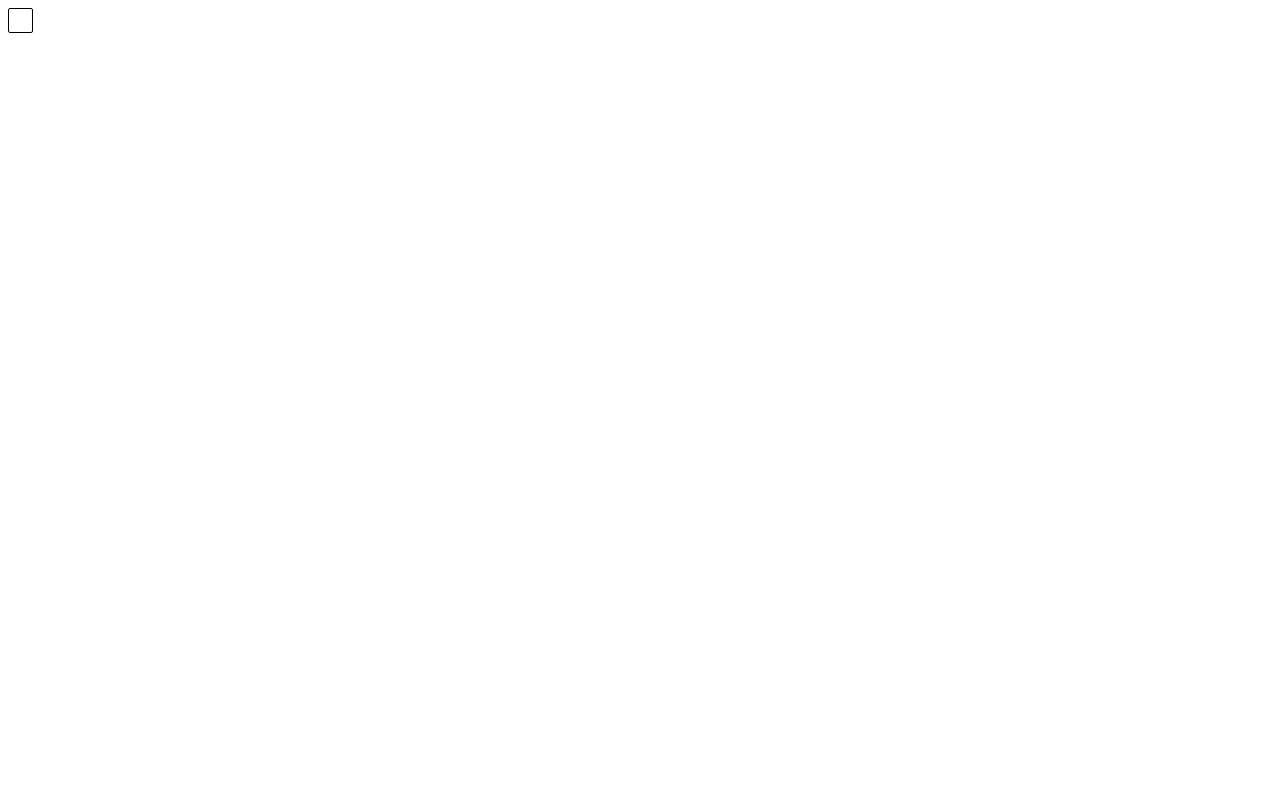
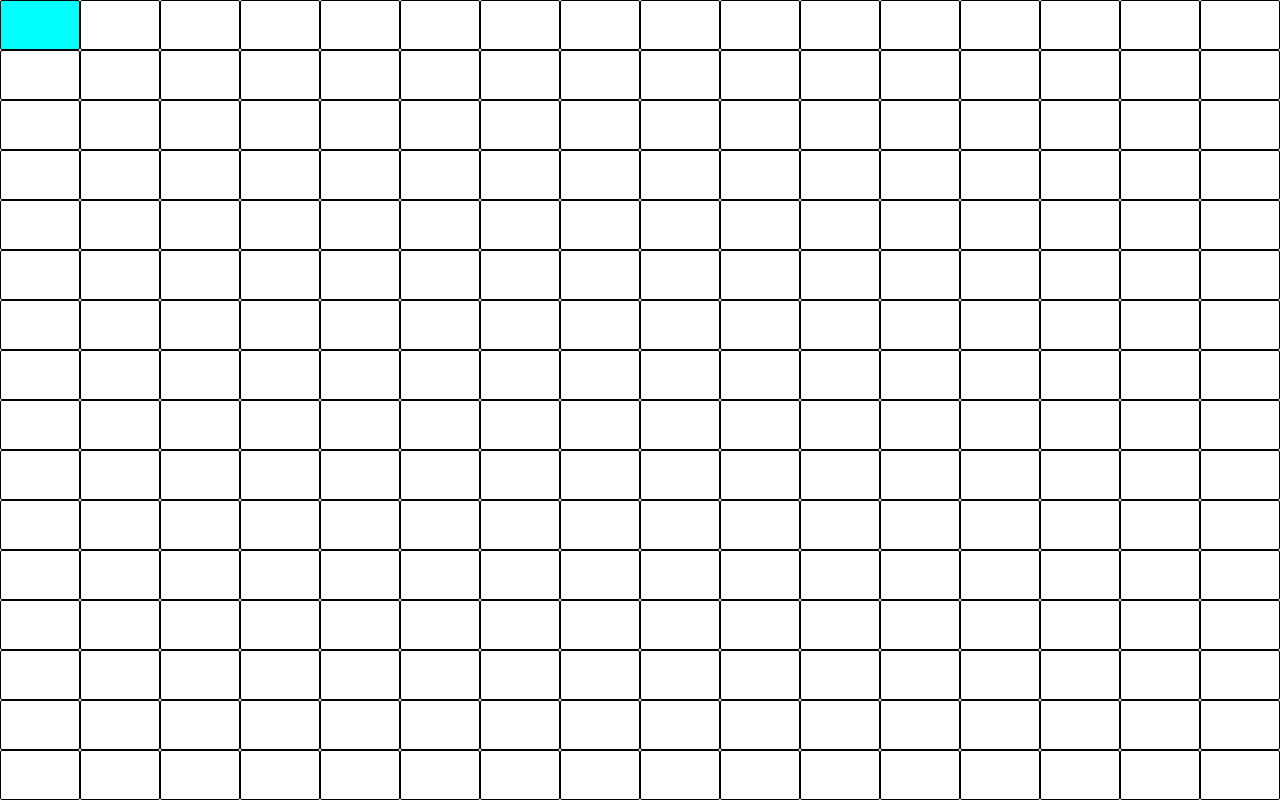
Before and after one commit to CristiBCN/Etch-a-Sketch, a plain HTML site: page index.html in a window 1280 px wide. Drawn offline with Linux system fonts and the light colour scheme.

Commit message:
Created and displayed the squares
The code creates  and displays 16x16 squares regardless the container dimensions

```diff
--- a/logic.js
+++ b/logic.js
@@ -1,4 +1,10 @@
 let container = document.querySelector('#container');
+
+let width = container.clientWidth / 16;
+let height = container.clientHeight / 16;
+
+console.log(width + " x " + height);
+
 
 function createElem(type, cls, text, container) {
   let el = document.createElement(type);
@@ -10,4 +16,15 @@ function createElem(type, cls, text, container) {
   return el;
 }
 
+for (let i = 0; i < 16 * 16; i++) {
 let square = createElem('div', 'square', '', container);
+square.style.cssText = `width: ${width}px; height: ${height}px`;
+
+square.addEventListener("mouseover", function() {
+  square.style.backgroundColor = "aqua";
+});
+
+square.addEventListener("mouseout", function() {
+  square.style.backgroundColor = "aqua";
+});
+}
--- a/style.css
+++ b/style.css
@@ -1,10 +1,16 @@
 * {
+  margin: 0;
   box-sizing: border-box;
 }
 
+#container {
+  display: flex;
+  flex-wrap: wrap;
+  width: 100vw;
+  height: 100vh;
+}
+
 .square {
-  height: 25px;
-  width: 25px;
   border: 1px solid black;
   border-radius: 2px;
 }
```
